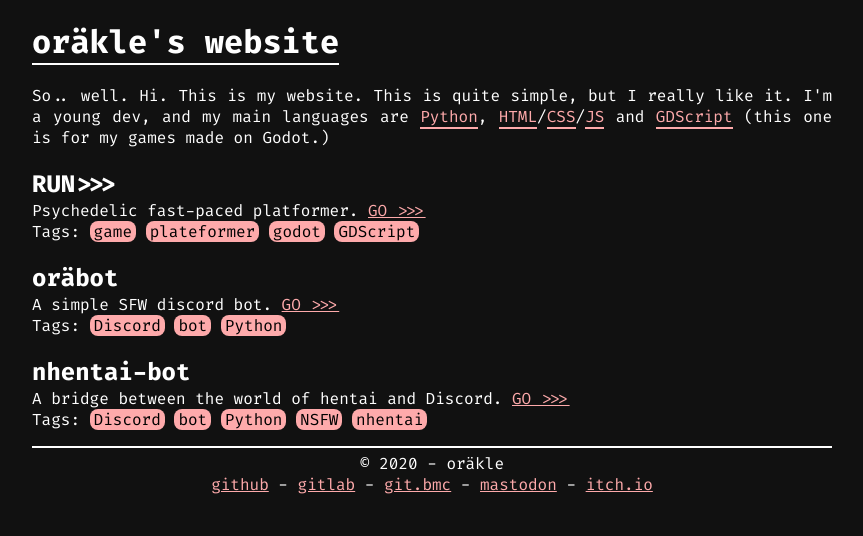
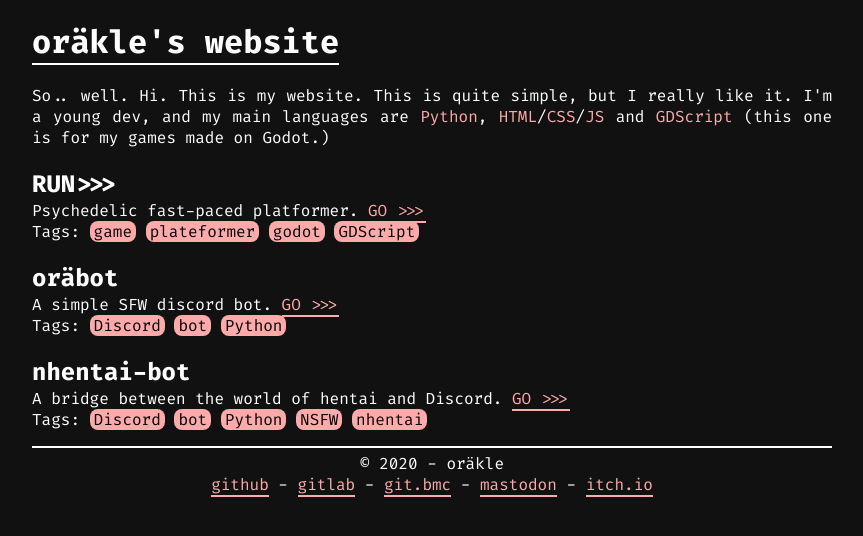
Before and after one commit to orakless/orakless.github.io, a plain HTML site: page index.html in a window 1280 px wide. Shown: the whole page, without its empty margins (208-1071 px from the left). Drawn offline with Linux system fonts and the light colour scheme.

Commit message:
Graphics fixes.

```diff
--- a/index.html
+++ b/index.html
@@ -7,15 +7,15 @@
     </head>
     <body>
        <h1><underline>oräkle's website</underline></h1>
-           <p>So.. well. Hi. This is my website. This is quite simple, but I really like it. I'm a young dev, and my main languages are <underline class="green">Python</underline>, <underline class="green">HTML</underline>/<underline class="green">CSS</underline>/<underline class="green">JS</underline> and <underline class="green">GDScript</underline> (this one is for my games made on Godot.)</p>
+           <p>So.. well. Hi. This is my website. This is quite simple, but I really like it. I'm a young dev, and my main languages are <span class="green">Python</span>, <span class="green">HTML</span>/<span class="green">CSS</span>/<span class="green">JS</span> and <span class="green">GDScript</span> (this one is for my games made on Godot.)</p>
        <h2>RUN>>></h2>
-           <p>Psychedelic fast-paced platformer. <a href="projects/run.html">GO >>></a></br>Tags:  <span class="tag">game</span> <span class="tag">plateformer</span> <span class="tag">godot</span> <span class="tag">GDScript</span></p>
+           <p>Psychedelic fast-paced platformer. <a class="link" href="projects/run.html">GO >>></a></br>Tags:  <span class="tag">game</span> <span class="tag">plateformer</span> <span class="tag">godot</span> <span class="tag">GDScript</span></p>
        <h2>oräbot</h2>
-           <p>A simple SFW discord bot. <a href="projects/orabot.html">GO >>></a></br>Tags:  <span class="tag">Discord</span> <span class="tag">bot</span> <span class="tag">Python</span></p>
+           <p>A simple SFW discord bot. <a class="link" href="projects/orabot.html">GO >>></a></br>Tags:  <span class="tag">Discord</span> <span class="tag">bot</span> <span class="tag">Python</span></p>
        <h2>nhentai-bot</h2>
-           <p>A bridge between the world of hentai and Discord. <a href="projects/nhentai-bot.html">GO >>></a></br>Tags:  <span class="tag">Discord</span> <span class="tag">bot</span> <span class="tag">Python</span> <span class="tag">NSFW</span> <span class="tag">nhentai</span></p>
+           <p>A bridge between the world of hentai and Discord. <a class="link" href="projects/nhentai-bot.html">GO >>></a></br>Tags:  <span class="tag">Discord</span> <span class="tag">bot</span> <span class="tag">Python</span> <span class="tag">NSFW</span> <span class="tag">nhentai</span></p>
        <footer>
-           <p>© 2020 - oräkle</br><a href="https://github.com/orakless">github</a> - <a href="https://gitlab.com/orakless">gitlab</a> - <a href="https://git.bitmycode.com/ethang">git.bmc</a> - <a href="https://toot.gnous.eu/web/accounts/2">mastodon</a> - <a href="https://orakle.itch.io/">itch.io</a></p>
+           <p>© 2020 - oräkle</br><a class="link" href="https://github.com/orakless">github</a> - <a class="link" href="https://gitlab.com/orakless">gitlab</a> - <a class="link" href="https://git.bitmycode.com/ethang">git.bmc</a> - <a class="link" href="https://toot.gnous.eu/web/accounts/2">mastodon</a> - <a class="link" href="https://orakle.itch.io/">itch.io</a></p>
        </footer>
    </body>
 </html>
--- a/main.css
+++ b/main.css
@@ -38,8 +38,9 @@ p {
 	text-align: justify;
 }
 
-underline {
+a.link, underline {
 	border-bottom: 2px solid;
+	text-decoration: none;
 }
 
 body {
@@ -53,6 +54,10 @@ body {
 	animation-iteration-count: infinite;
 }
 
+a.link:hover, a.link:active, a.link:focus {
+	background: #444;
+}
+
 .tag {
 	background: #AAAAFF;
 	animation-name: background;
@@ -62,10 +67,6 @@ body {
 	padding: 0 0.25em 0 0.25em;
 	text-decoration: none;
 	border-radius: 0.5em;
-}
-
-.tag:hover, .tag:active, .tag:focus {
-	text-decoration: underline;
 }
 
 footer {
```
Also changed, not shown: projects/nhentai-bot.html (+2 -2 lines), projects/orabot.html (+2 -2 lines), projects/run.html (+2 -2 lines).
